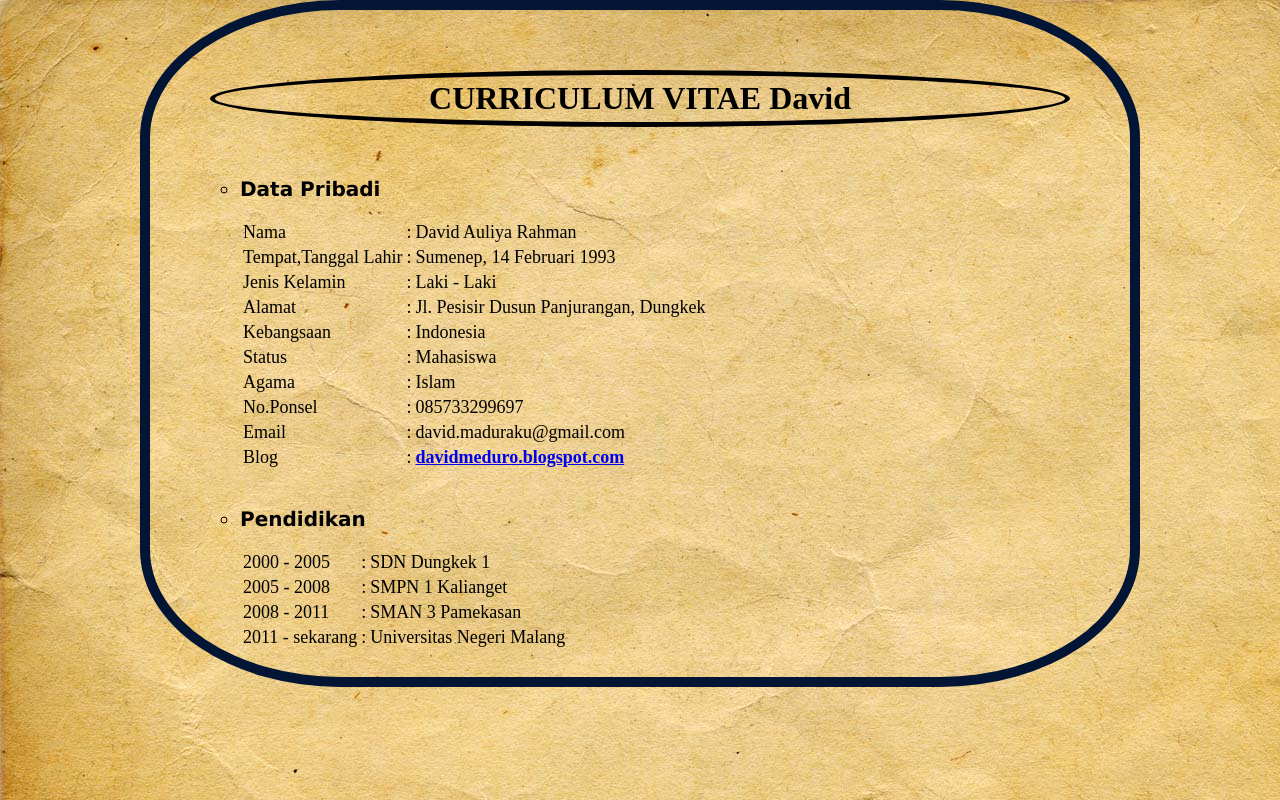
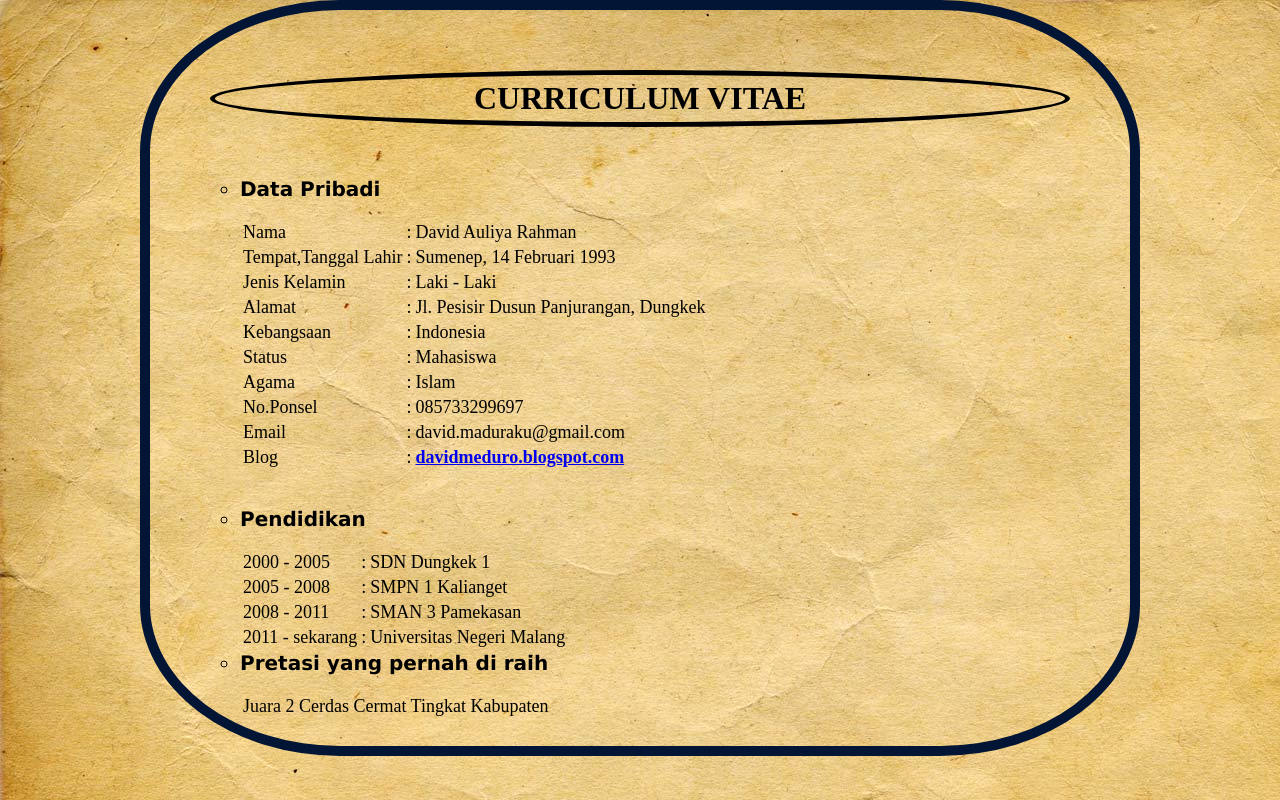
Before and after one commit to davidrahman/webpage, a plain HTML site: page index.html in a window 1280 px wide. Drawn offline with Linux system fonts and the light colour scheme.

Commit message:
Update index.html

```diff
--- a/index.html
+++ b/index.html
@@ -5,7 +5,7 @@
 </head>
     <body>
 	<form>
-	<h1>CURRICULUM VITAE David</h1>
+	<h1>CURRICULUM VITAE</h1>
 	<ol style="font-family: Futura">
 			<ul>
 				<table>
@@ -101,6 +101,15 @@
 		</ul>
 	</ol>
 	<ol style="font-family: Futura">
+	<ul>
+		<table>
+			<li><b>Pretasi yang pernah di raih</b></li>
+			<br>
+			<tr>
+				<td>Juara 2 Cerdas Cermat Tingkat Kabupaten</td>
+			</tr>
+		</table>
+	</ul>
 	</ol>
 	</form>
 	</body>
```
